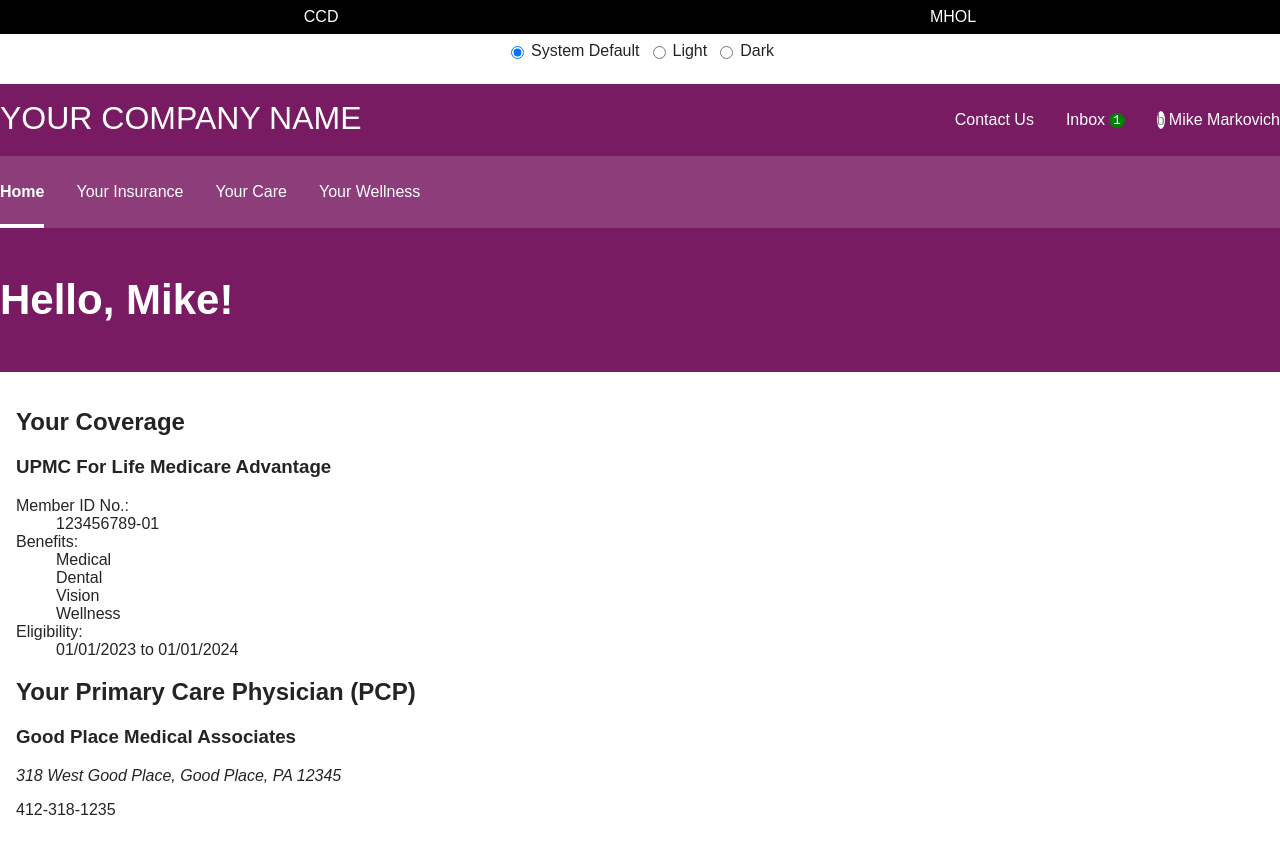
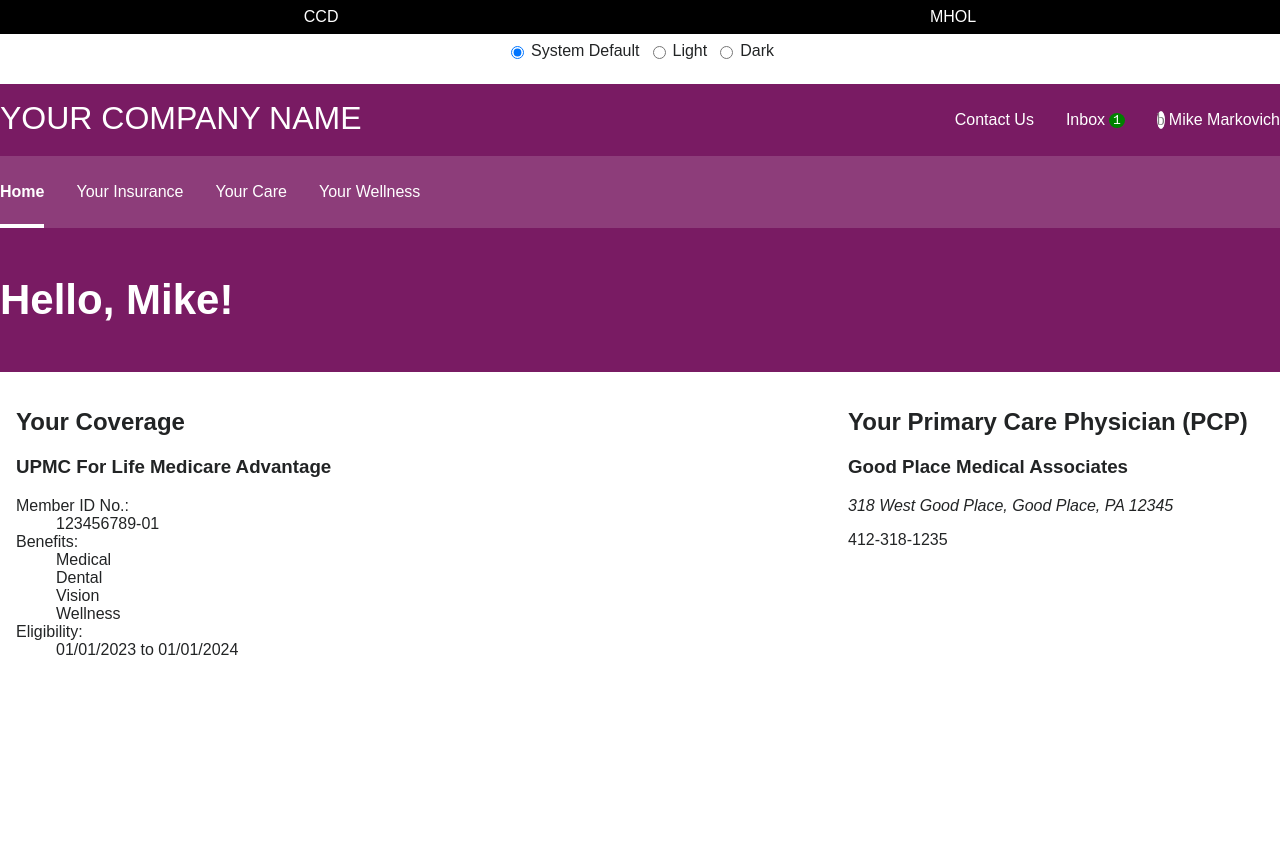
Before and after one commit to mikemarkovich/stackblitz-starters-9dtuvr, an Angular app: page /mhol in a window 1280 px wide. After the commit the page ends 800 px from the top, so only its background shows below. Built offline with nearby package versions, Linux system fonts and the light colour scheme.

Commit message:
1 file modified

```diff
--- a/src/components/mhol/home/welcome/welcome.css
+++ b/src/components/mhol/home/welcome/welcome.css
@@ -13,4 +13,6 @@ h1 {
 .coverage {
   background-color:hsl(var(--ods-core-color-pure-white));
   padding:1rem;
+  display:grid;
+  grid-template-columns:2fr 1fr;
 }
```
